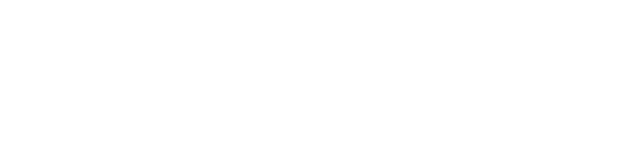
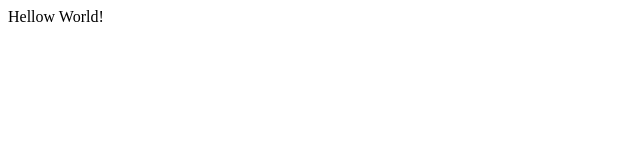
Before and after one commit to FranklinCenFeng/lab-07-javescript, a plain HTML site: page index.html in a window 1280 px wide. Shown: the whole page, without its empty margins (0-640 px from the left). Drawn offline with Linux system fonts and the light colour scheme.

Commit message:
Jave Script

```diff
--- a/index.html
+++ b/index.html
@@ -6,6 +6,6 @@
         </script>
     </head>
     <body>
-
+            Hellow World!
     </body>
 </html>
```
